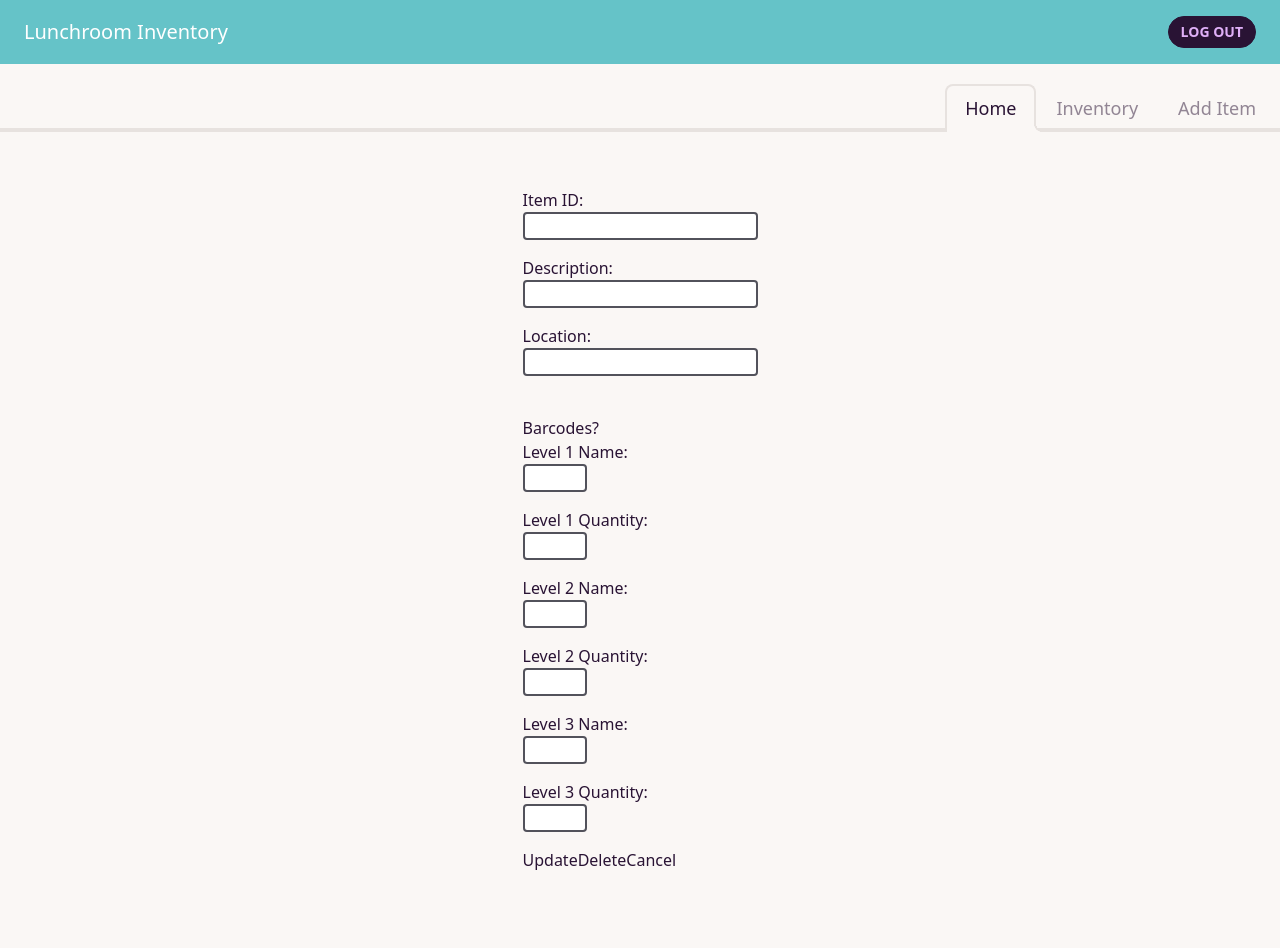
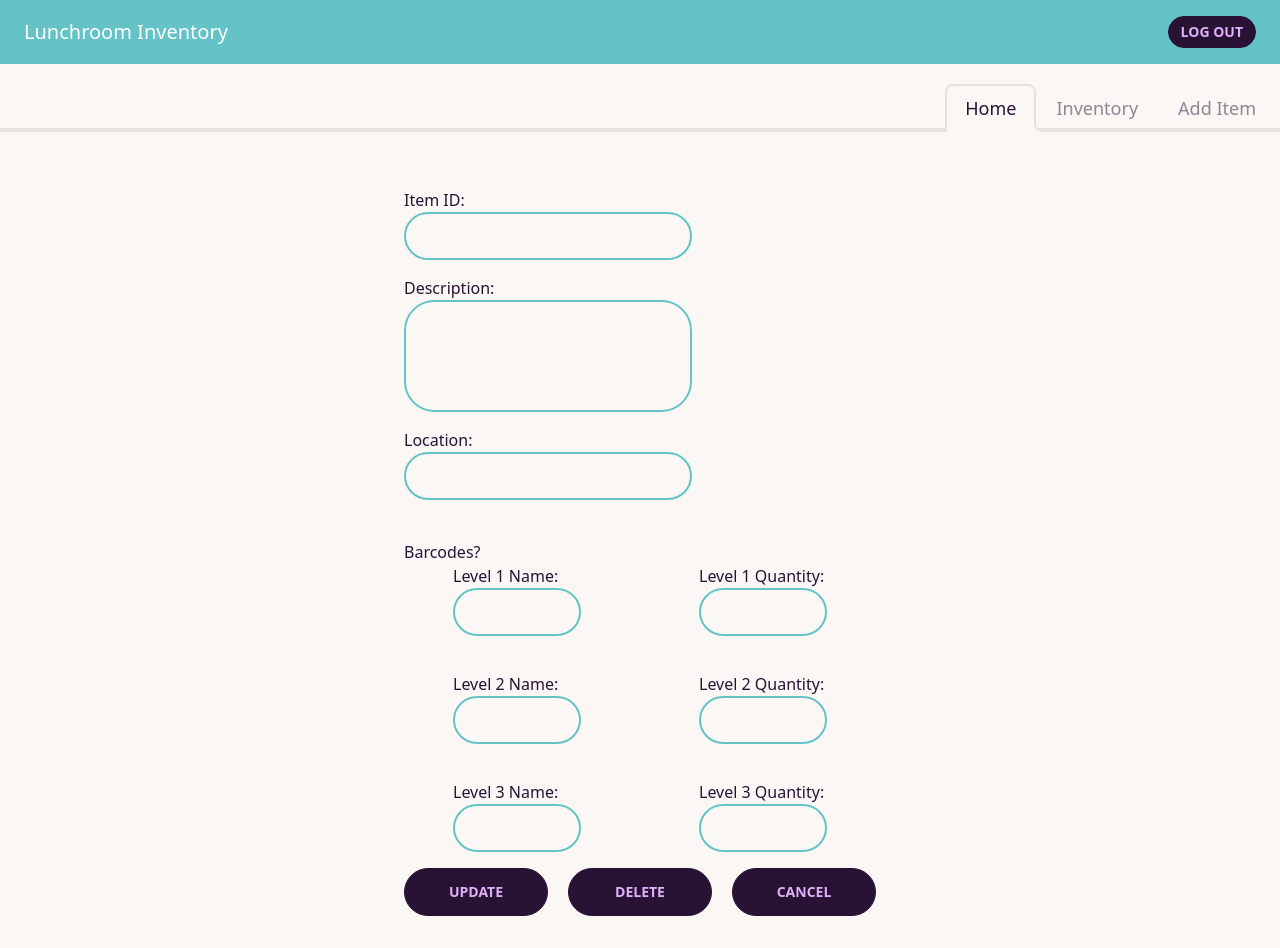
Before and after one commit to Git-Vdim-Hub/lunchroom-inventory-app, a React (Create React App) app in the folder client/: page /Item/1 in a window 1280 px wide. Before the commit the page ends 872 px from the top, so only its background shows below. Built offline with nearby package versions, Linux system fonts and the light colour scheme; no server answers; sample sign-in values are in the browser's storage.

Commit message:
added styling... and redirect...

```diff
--- a/client/src/pages/Item.js
+++ b/client/src/pages/Item.js
@@ -71,39 +71,61 @@ export default function Item() {
         return <div>Loading...</div>;
     }
     return(
-        <div className="flex justify-center gap-10 mt-14">
+		<div>
+		{Auth.loggedIn() ? (
+			<div>
+				<div className="flex flex-col md:flex-row justify-center gap-10 mt-14 m-8">
 						<form onSubmit={handleFormSubmit}
 						>
-                <div className="flex flex-col">
+							<div className="flex flex-col justify-center w-72">
 								<label>Item ID:</label>
-                    <input className="border border-2 border-zinc-600 rounded mb-4" onChange={(event)=>{const value = event.target.value;
+								<input className="input input-bordered border-2 border-primary mb-4 hover:border-primary-focus" onChange={(event)=>{const value = event.target.value;
 								setItemId(value);}} placeholder={item.item_id}/>
 								<label>Description:</label>
-                    <input className="border border-2 border-zinc-600 rounded mb-4" type="text" onChange={(event)=>{const value = event.target.value; setItemDesc(value);}} placeholder={item.item_desc}/>
+								<input className="input input-bordered border-2 border-primary mb-4 h-28 hover:border-primary-focus" type="text" onChange={(event)=>{const value = event.target.value; setItemDesc(value);}} placeholder={item.item_desc}/>
 								<label>Location:</label>
-                    <input className="border border-2 border-zinc-600 rounded mb-4" onChange={(event)=>{const value = event.target.value; setItemLocation(value)}} placeholder={item.location} type="text"/>
+								<input className="input input-bordered border-2 border-primary mb-4 hover:border-primary-focus" onChange={(event)=>{const value = event.target.value; setItemLocation(value)}} placeholder={item.location} type="text"/>
 								<div className="mt-6">
 									<p>Barcodes?</p>
 								</div>
 							</div>
+							<div className="grid grid-cols-2 justify-items-center md:gap-5">
 								<div className="flex flex-col">
 									<label>Level 1 Name:</label>
-                    <input className="border border-2 border-zinc-600 rounded mb-4 w-16" onChange={(event)=>{const value=event.target.value; setQuantity1ItemName(value)}} placeholder={item.quantity1_name} type="text"/>
+									<input className="input input-bordered border-2 border-primary mb-4 w-32 hover:border-primary-focus" onChange={(event)=>{const value=event.target.value; setQuantity1ItemName(value)}} placeholder={item.quantity1_name} type="text"/>
+								</div>
+								<div className="flex flex-col">
 									<label>Level 1 Quantity:</label>
-                    <input className="border border-2 border-zinc-600 rounded mb-4 w-16" type="number" onChange={(event)=>{const value=event.target.value; setLvl1Quantity(value)}} placeholder={item.quantity_lvl_1}/>
+									<input className="input input-bordered border-2 border-primary mb-4 w-32 hover:border-primary-focus" type="number" onChange={(event)=>{const value=event.target.value; setLvl1Quantity(value)}} placeholder={item.quantity_lvl_1}/>
+								</div>
+								<div className="flex flex-col">
 									<label>Level 2 Name:</label>
-                    <input className="border border-2 border-zinc-600 rounded mb-4 w-16" type="text" onChange={(event)=>{const value = event.target.value; setQuantity2ItemName(value)}} placeholder={item.quantity2_name}/>
+									<input className="input input-bordered border-2 border-primary mb-4 w-32 hover:border-primary-focus" type="text" onChange={(event)=>{const value = event.target.value; setQuantity2ItemName(value)}} placeholder={item.quantity2_name}/>
+								</div>
+								<div className="flex flex-col">
 									<label>Level 2 Quantity:</label>
-                    <input className="border border-2 border-zinc-600 rounded mb-4 w-16" type="number" onChange={(event)=>{const value = event.target.value; setLvl2Quantity(value);}} placeholder={item.quantity_lvl_2}/>
+									<input className="input input-bordered border-2 border-primary mb-4 w-32 hover:border-primary-focus" type="number" onChange={(event)=>{const value = event.target.value; setLvl2Quantity(value);}} placeholder={item.quantity_lvl_2}/>
+								</div>
+								<div className="flex flex-col">
 									<label>Level 3 Name:</label>
-                    <input className="border border-2 border-zinc-600 rounded mb-4 w-16" type="text" onChange={(event)=>{const value= event.target.value; setQuantity3ItemName(value);}} placeholder={item.quantity3_name}/>
+									<input className="input input-bordered border-2 border-primary mb-4 w-32 hover:border-primary-focus" type="text" onChange={(event)=>{const value= event.target.value; setQuantity3ItemName(value);}} placeholder={item.quantity3_name}/>
+								</div>
+								<div className="flex flex-col">
 									<label>Level 3 Quantity:</label>
-                    <input className="border border-2 border-zinc-600 rounded mb-4 w-16" type="number" onChange={(event)=>{const value = event.target.value; setLvl3Quantity(value)}} placeholder={item.quantity_lvl_3}/>
+									<input className="input input-bordered border-2 border-primary mb-4 w-32 hover:border-primary-focus" type="number" onChange={(event)=>{const value = event.target.value; setLvl3Quantity(value)}} placeholder={item.quantity_lvl_3}/>
 								</div>
-                <button type="submit">Update</button>
-                <button>Delete</button>
-                <button>Cancel</button>
+							</div>
+							<div className="flex justify-center gap-5">
+								<button className="btn md:w-36" type="submit">Update</button>
+								<button className="btn md:w-36">Delete</button>
+								<button className="btn md:w-36">Cancel</button>
+							</div>
 						</form>
+					</div>
+				</div>
+				) :(
+					redirect()
+			)}
 		</div>
     )
 }
```
Lines whose indentation alone changed are shown as unchanged.
